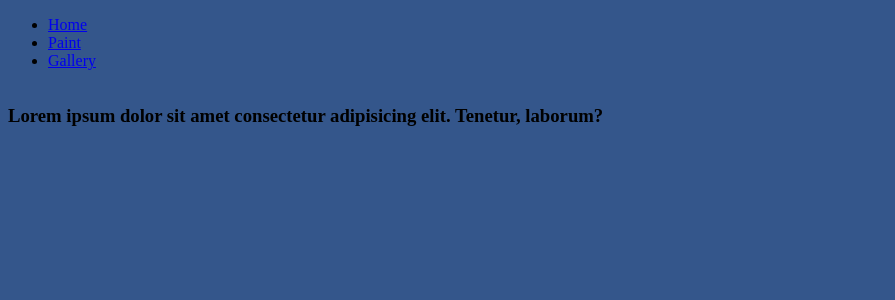
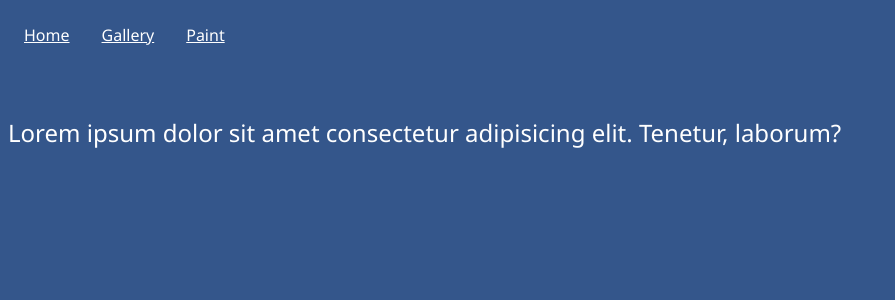
Before and after one commit to mbergq/react-project, a React (Vite) app in the folder react-project/: page / in a window 1280 px wide. Shown: the top 300 px of the page, without its empty margins (0-895 px from the left). Built offline with nearby package versions, Linux system fonts and the light colour scheme.

Commit message:
styled links and galleryobject

```diff
--- a/react-project/src/App.jsx
+++ b/react-project/src/App.jsx
@@ -5,12 +5,8 @@ import Colors from "./components/Paint";
 import Gallery from "./components/Gallery";
 import GalleryObject from "./components/GalleryObject";
 import { StyledMain } from "./styled-components/Main.styled";
-import {
-  createHashRouter,
-  Link,
-  Outlet,
-  RouterProvider,
-} from "react-router-dom";
+import { createHashRouter, Outlet, RouterProvider } from "react-router-dom";
+import { StyledNav, StyledLink } from "./styled-components/Nav.styled";
 
 function App() {
   const [header, setHeader] = useState("Jump to a page");
@@ -25,19 +21,13 @@ function App() {
       ],
       element: (
         <>
-          <nav>
-            <ul>
-              <li>
-                <Link to="/">Home</Link>
-              </li>
-              <li>
-                <Link to="/paint">Paint</Link>
-              </li>
-              <li>
-                <Link to="/gallery">Gallery</Link>
-              </li>
-            </ul>
-          </nav>
+          <StyledNav>
+            <StyledLink to="/">Home</StyledLink>
+
+            <StyledLink to="/gallery">Gallery</StyledLink>
+
+            <StyledLink to="/paint">Paint</StyledLink>
+          </StyledNav>
           <StyledMain>
             <Outlet context={[page, setPage]} />
           </StyledMain>
--- a/react-project/src/components/Canvas.jsx
+++ b/react-project/src/components/Canvas.jsx
@@ -6,8 +6,8 @@ function Canvas({ props }) {
   const canvasRef = useRef(null);
   const ctxRef = useRef(null);
   const [isDrawing, setIsDrawing] = useState(false);
-  const [lineWidth, setLineWidth] = useState(2.8);
-  const [lineOpacity, setLineOpacity] = useState(0.1);
+  // const [lineWidth, setLineWidth] = useState(2.8);
+  // const [lineOpacity, setLineOpacity] = useState(0.1);
 
   let selectedColor = props.activeColor;
   useEffect(() => {
@@ -15,11 +15,11 @@ function Canvas({ props }) {
     const ctx = canvas.getContext("2d");
     ctx.lineCap = "round";
     ctx.lineJoin = "round";
-    ctx.globalAlpha = lineOpacity;
+    // ctx.globalAlpha = lineOpacity;
     ctx.strokeStyle = selectedColor;
-    ctx.lineWidth = lineWidth;
+    // ctx.lineWidth = lineWidth;
     ctxRef.current = ctx;
-  }, [lineOpacity, lineWidth, selectedColor]);
+  }, [selectedColor]);
 
   const startDrawing = (event) => {
     ctxRef.current.beginPath();
--- a/react-project/src/components/Gallery.jsx
+++ b/react-project/src/components/Gallery.jsx
@@ -8,12 +8,12 @@ import {
   StyledWrapperLeft,
   StyledImage,
   ErrorMsg,
+  StyledButton,
 } from "../styled-components/Gallery.styled";
 import {
   StyledText,
   StyledHeader,
 } from "../styled-components/TextColor.styled";
-import { StyledButton } from "../styled-components/Button.styled";
 import { Spinner } from "../styled-components/Spinner.styled";
 import SomeContext from "../SomeContext";
 
--- a/react-project/src/components/Home.jsx
+++ b/react-project/src/components/Home.jsx
@@ -1,16 +1,12 @@
-import styled from "styled-components";
-
-const Header = styled.h3`
-  align-self: flex-start;
-`;
+import { StyledHeader } from "../styled-components/TextColor.styled";
 
 function Home() {
   return (
     <>
-      <Header>
+      <StyledHeader>
         Lorem ipsum dolor sit amet consectetur adipisicing elit. Tenetur,
         laborum?
-      </Header>
+      </StyledHeader>
     </>
   );
 }
--- a/react-project/src/components/Paint.jsx
+++ b/react-project/src/components/Paint.jsx
@@ -6,10 +6,7 @@ import {
   ColorButton,
   ColorDisplay,
 } from "../styled-components/Paint.styled";
-import {
-  StyledText,
-  StyledHeader,
-} from "../styled-components/TextColor.styled";
+import { StyledHeader } from "../styled-components/TextColor.styled";
 const url = "https://api.harvardartmuseums.org/color?";
 
 function Paint() {
--- a/react-project/src/styled-components/Button.styled.js
+++ /dev/null
@@ -1,13 +0,0 @@
-import styled from "styled-components";
-
-export const StyledButton = styled.button`
-  display: inline-block;
-  color: grey;
-  font-size: 1rem;
-  padding: 0.25rem 1rem;
-  border: 2px solid grey;
-  &:hover {
-    color: #34568b;
-  }
-  margin-top: 16px;
-`;
--- a/react-project/src/styled-components/Gallery.styled.js
+++ b/react-project/src/styled-components/Gallery.styled.js
@@ -14,6 +14,7 @@ export const StyledWrapperLeft = styled.div`
 
 export const StyledImage = styled.img`
   max-width: 100%;
+  object-fit: cover;
   height: auto;
 `;
 
@@ -21,3 +22,15 @@ export const ErrorMsg = styled.p`
   font-family: "Segoe UI", Tahoma, Geneva, Verdana, sans-serif;
   color: red;
 `;
+
+export const StyledButton = styled.button`
+  display: inline-block;
+  color: grey;
+  font-size: 1rem;
+  padding: 0.25rem 1rem;
+  border: 2px solid grey;
+  &:hover {
+    color: #34568b;
+  }
+  margin-top: 16px;
+`;
--- /dev/null
+++ b/react-project/src/styled-components/Nav.styled.js
@@ -0,0 +1,13 @@
+import styled from "styled-components";
+import { Link } from "react-router-dom";
+
+export const StyledNav = styled.nav`
+  margin-top: 24px;
+  margin-bottom: 46px;
+`;
+
+export const StyledLink = styled(Link)`
+  font-family: "Segoe UI", Tahoma, Geneva, Verdana, sans-serif;
+  color: #ffffff;
+  margin: 1rem;
+`;
```
Also changed, not shown: react-project/src/components/GalleryObject.jsx (+22 -13 lines).
